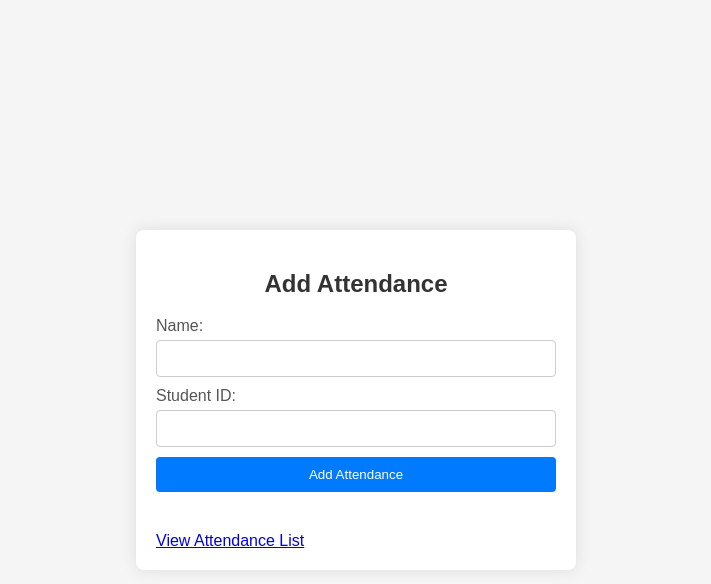
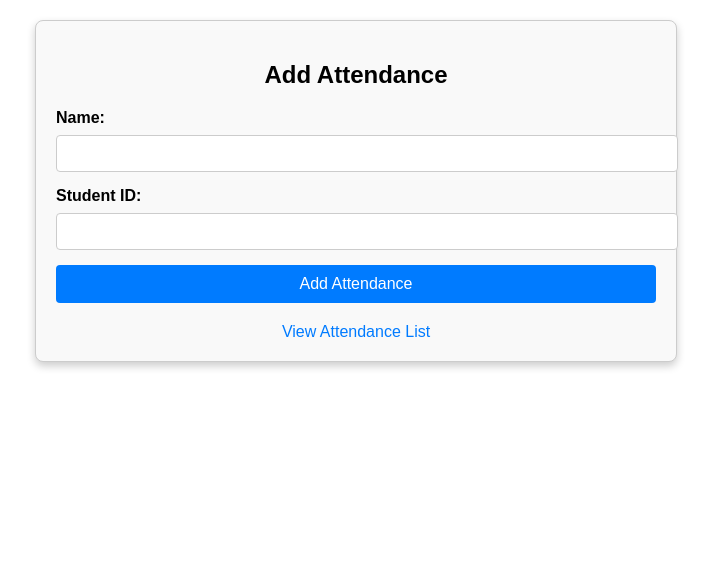
Before and after one commit to DevFadul/AmroAssigment, a plain HTML site: page add.html in a window 1280 px wide. Shown: the whole page, without its empty margins (284-995 px from the left). Drawn offline with Linux system fonts and the light colour scheme.

Commit message:
Update styles.css

```diff
--- a/styles.css
+++ b/styles.css
@@ -1,72 +1,78 @@
 body {
   font-family: Arial, sans-serif;
-    background-color: #f5f5f5;
-    margin: 0;
-    padding: 0;
-    display: flex;
-    justify-content: center;
-    align-items: center;
-    height: 100vh;
+  margin: 20px;
 }
 
 .container {
-    background-color: #ffffff;
+  max-width: 600px;
+  margin: auto;
   padding: 20px;
+  border: 1px solid #ccc;
   border-radius: 8px;
-    box-shadow: 0px 0px 15px rgba(0, 0, 0, 0.1);
-    width: 400px;
-    max-width: 100%;
+  box-shadow: 0 4px 8px rgba(0, 0, 0, 0.2);
+  background-color: #f9f9f9;
 }
 
-  h1, h2 {
+h2 {
   text-align: center;
-    color: #333;
-  }
-
-  form {
-    display: flex;
-    flex-direction: column;
-    margin-bottom: 20px;
 }
 
 label {
-    margin-bottom: 5px;
-    color: #555;
+  display: block;
+  margin-bottom: 8px;
+  font-weight: bold;
 }
 
-  input[type="text"] {
+input {
+  width: 100%;
   padding: 10px;
-    margin-bottom: 10px;
+  margin-bottom: 15px;
   border: 1px solid #ccc;
   border-radius: 4px;
 }
 
 button {
+  width: 100%;
   padding: 10px;
-    background-color: #007bff;
-    color: #ffffff;
+  background-color: #007BFF;
+  color: white;
   border: none;
   border-radius: 4px;
   cursor: pointer;
-    margin-bottom: 20px;
+  font-size: 16px;
 }
 
 button:hover {
   background-color: #0056b3;
 }
 
-  table {
-    width: 100%;
-    border-collapse: collapse;
-    margin-top: 10px;
-  }
-
-  th, td {
-    padding: 10px;
-    text-align: left;
+.attendance-item {
+  display: flex;
+  justify-content: space-between;
+  padding: 8px;
   border-bottom: 1px solid #ddd;
 }
 
-  th {
-    background-color: #f0f0f0;
+.attendance-item:last-child {
+  border-bottom: none;
 }
+
+button.delete-btn {
+  background-color: #dc3545;
+}
+
+button.delete-btn:hover {
+  background-color: #a71d2a;
+}
+
+a {
+  display: block;
+  margin-top: 20px;
+  text-align: center;
+  text-decoration: none;
+  color: #007BFF;
+}
+
+a:hover {
+  color: #0056b3;
+}
```
Lines whose indentation alone changed are shown as unchanged.
